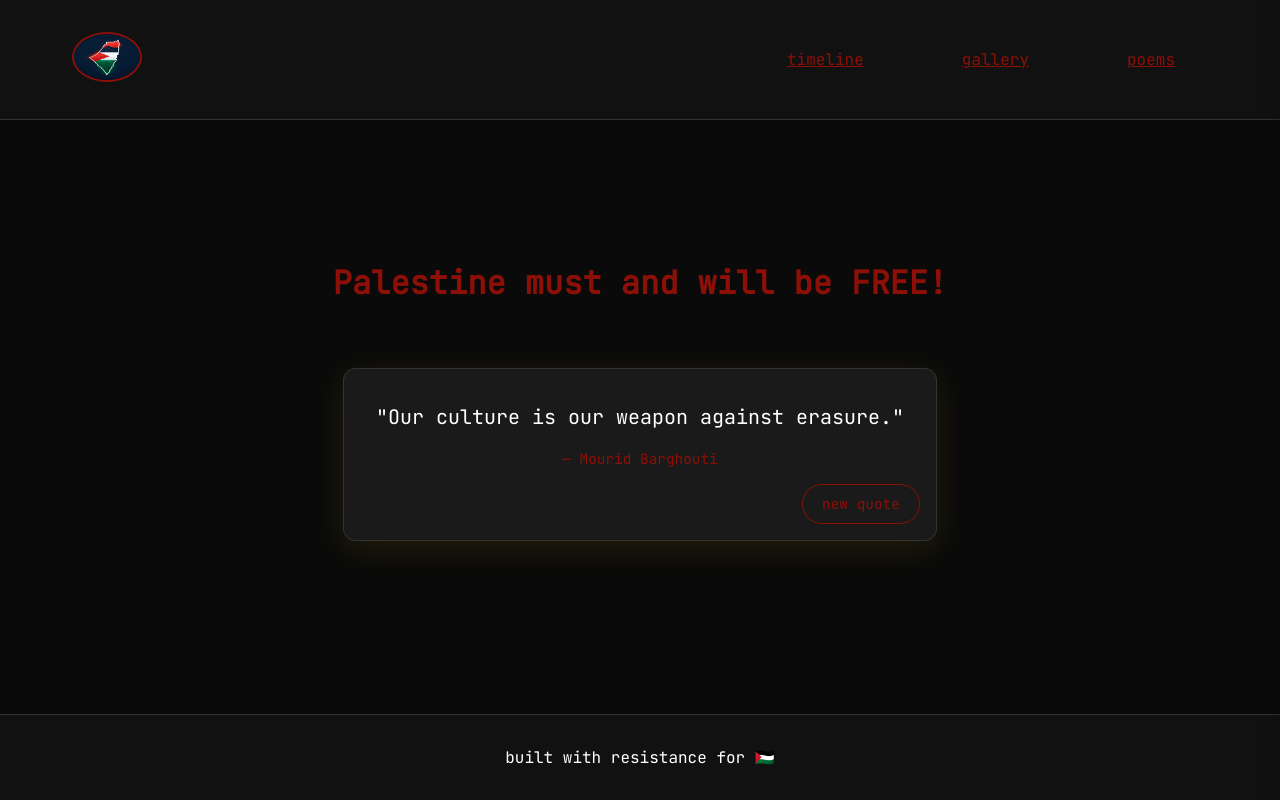
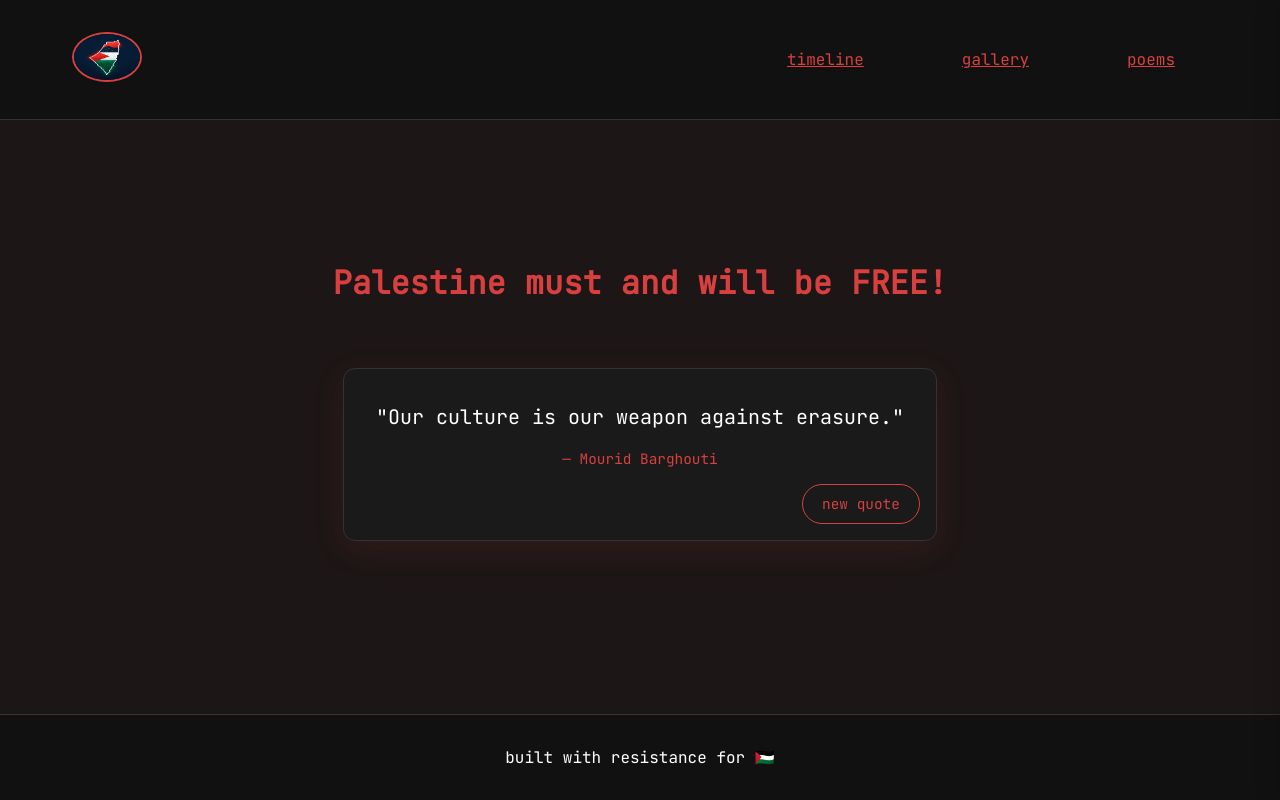
Before and after one commit to MahraibFatima/Resistance, a plain HTML site: page index.html in a window 1280 px wide. Drawn offline with Linux system fonts and the light colour scheme.

Commit message:
color Palettes.

```diff
--- a/styles/index.css
+++ b/styles/index.css
@@ -4,7 +4,7 @@
     padding: 0;
     margin: 0;
     box-sizing: border-box;
-    color: #8C1007;
+    color: #D84040;
     font-family: 'JetBrains Mono', monospace;
 }
 
@@ -13,7 +13,7 @@ body {
     margin: 0;
     display: flex;
     flex-direction: column;
-    background: #0a0a0a;
+    background: #1D1616;
     color: #fff;
 }
 
@@ -37,14 +37,14 @@ body {
     height: 50px;
     width: 70px;
     border-radius: 50%;
-    border: 2px solid #8C1007;
+    border: 2px solid #D84040;
 }
 
 .content ul {
     display: flex;
     list-style: none;
     gap: 2rem;
-    color: #8C1007 !important;
+    color: #D84040 !important;
 }
 
 .content li {
@@ -53,11 +53,11 @@ body {
     transition: all 0.3s ease;
     border: 1px solid transparent;
     border-radius: 6px;
-    color: #8C1007 !important;
+    color: #D84040 !important;
 }
 
 .content li:hover {
-    color: #8C1007;
+    color: #D84040;
     /* border-color: #8C1007; */
     transform: translateY(-1px);
 }
@@ -90,7 +90,7 @@ main {
 .hamburger span {
     display: block;
     height: 2px;
-    background: #8C1007;
+    background: #D84040;
     margin: 9px 8px;
     transition: transform 0.3s ease, opacity 0.3s ease;
 }
@@ -132,7 +132,7 @@ main {
 }
 
 .mobile-sidebar nav ul li a {
-    color: #8C1007;
+    color: #D84040;
     text-decoration: none;
     padding: 0.75rem 1rem;
     border-radius: 8px;
@@ -141,7 +141,7 @@ main {
 }
 
 .mobile-sidebar nav ul li a:hover {
-    border-color: #8C1007;
+    border-color: #D84040;
 }
 
 /* Overlay */
@@ -176,7 +176,7 @@ main {
     background: #1a1a1a;
     border: 1px solid #333;
     border-radius: 12px;
-    box-shadow: 0 8px 32px rgba(255, 215, 0, 0.1);
+    box-shadow: 0 8px 32px rgba(216, 64, 64, 0.12);
     transition: transform 0.3s ease;
 }
 
@@ -195,7 +195,7 @@ main {
     display: block;
     margin-top: 1rem;
     margin-bottom: 1rem;
-    color: #8C1007;
+    color: #D84040;
     font-style: normal;
     text-align: center;
     font-size: 0.9rem;
@@ -208,23 +208,23 @@ main {
     margin-top: 8rem;
     padding: 0.6rem 1.2rem;
     border-radius: 25px;
-    border: 1px solid #8C1007;
+    border: 1px solid #D84040;
     background: transparent;
-    color: #8C1007;
+    color: #D84040;
     cursor: pointer;
     font-size: 0.9rem;
     transition: all 0.3s ease;
 }
 
 .quote-refresh:hover {
-    background: #8C1007;
+    background: #D84040;
     color: #000;
     transform: scale(1.01);
 }
 .quote-author {
     margin-bottom: 3rem;
     padding-bottom: 6rem;
-    border: 1px solid #8C1007;
+    border: 1px solid #D84040;
 }
 .quote-refresh:active {
     transform: scale(0.95);
--- a/styles/poems.css
+++ b/styles/poems.css
@@ -5,8 +5,8 @@
 }
 
 body {
-    font-family: 'Georgia', serif;
-    background: linear-gradient(135deg, #1a1a2e, #16213e);
+    font-family: 'JetBrains Mono', monospace;
+    background: linear-gradient(135deg, #1D1616, #333);
     color: #e8e8e8;
     min-height: 100vh;
     padding: 20px;
@@ -19,7 +19,7 @@ body {
 
 h1 {
     text-align: center;
-    color: #ffd700;
+    color: #D84040;
     margin-bottom: 40px;
     font-size: 2.5em;
     text-shadow: 2px 2px 4px rgba(0, 0, 0, 0.5);
@@ -42,7 +42,7 @@ h1 {
 }
 
 .poem-title {
-    background: linear-gradient(45deg, #ff6b6b, #4ecdc4);
+    background: linear-gradient(45deg, #8E1616, #D84040);
     color: white;
     padding: 20px;
     cursor: pointer;
@@ -54,7 +54,7 @@ h1 {
 }
 
 .poem-title:hover {
-    background: linear-gradient(45deg, #ff5252, #26a69a);
+    background: linear-gradient(45deg, #8E1616, #D84040);
 }
 
 .poem-title::after {
@@ -103,5 +103,5 @@ h1 {
     text-align: right;
     margin-top: 20px;
     font-weight: bold;
-    color: #ffd700;
+    color: #8E1616;
 }
```
